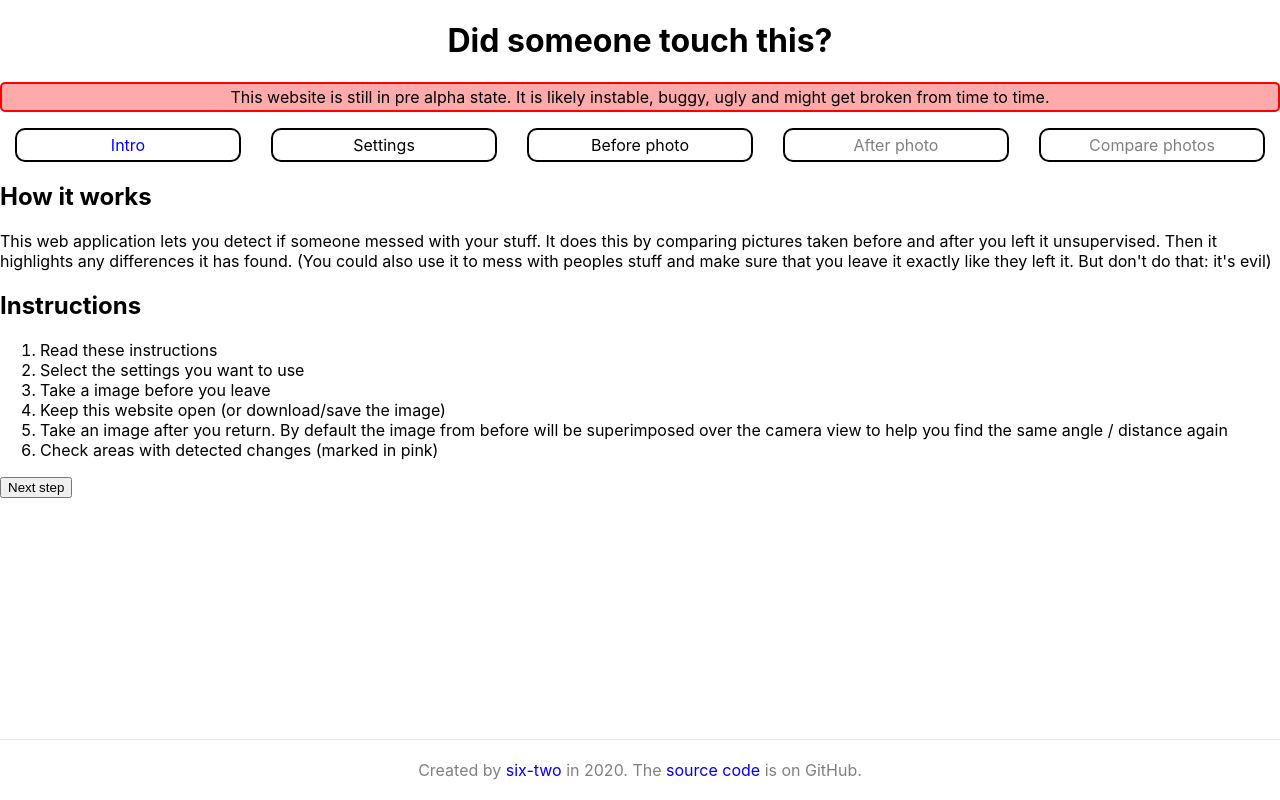
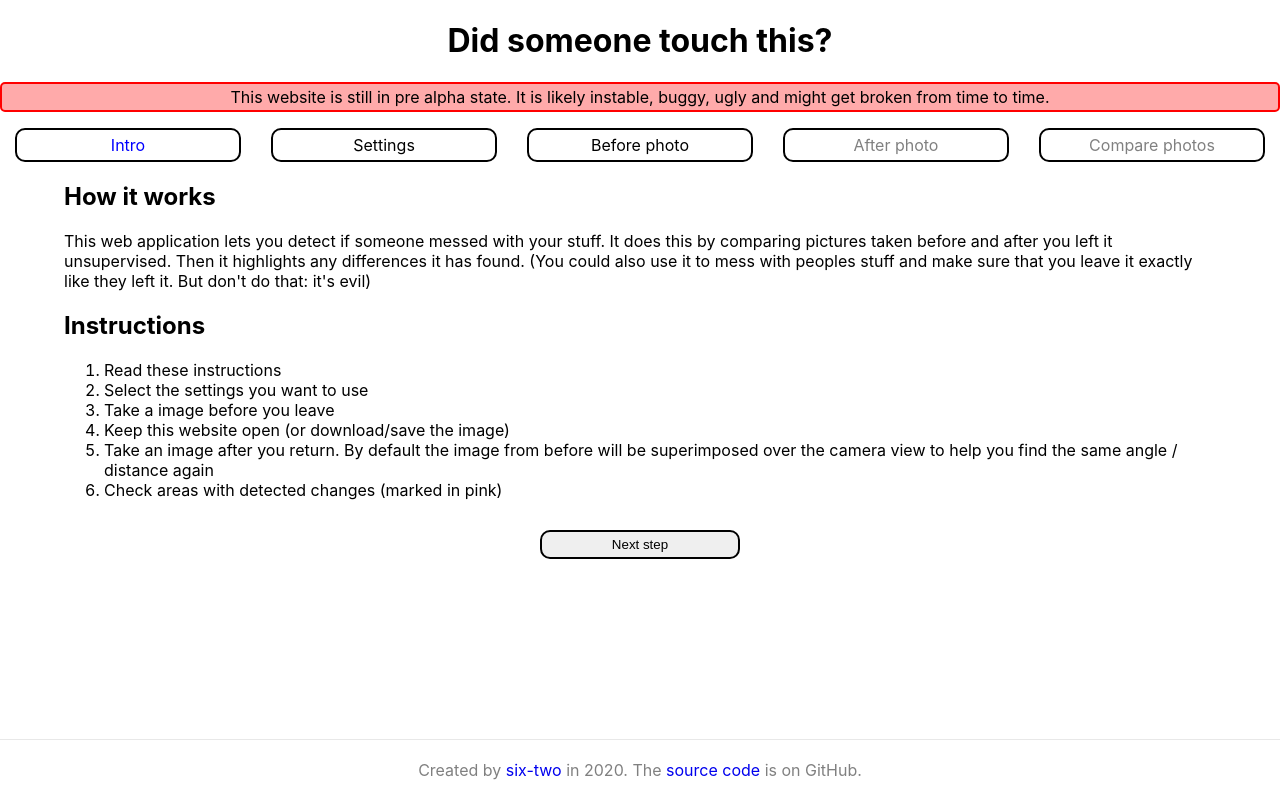
Before and after one commit to six-two/react_did_someone_touch_this, a React (Create React App) app: page / in a window 1280 px wide. Built offline with nearby package versions, Linux system fonts and the light colour scheme.

Commit message:
More styling tweaks

```diff
--- a/src/app/ImageCompareView.tsx
+++ b/src/app/ImageCompareView.tsx
@@ -28,10 +28,8 @@ class ImageCompareView extends React.Component<Props, State> {
     this.updateDiffImageIfNeeded();
 
     return (
-      <div className="images">
-
-        <h2>Difference</h2>
-        {renderImageIfExists(this.props.diffImageData)}
+      <div className="diff-view">
+        <img src={this.props.diffImageData} alt="Differences between the before and after pictures" />
       </div>
     );
   }
--- a/src/app/Main.tsx
+++ b/src/app/Main.tsx
@@ -20,9 +20,7 @@ class MainView extends React.Component {
         </div>
         <div className="app-contents">
           <StepDisplay />
-          <div className="step-content">
-            <StepContent />
-          </div>
+          <StepContent />
         </div>
       </div>
     );
--- a/src/app/StepContentDisplay.tsx
+++ b/src/app/StepContentDisplay.tsx
@@ -20,10 +20,10 @@ interface Props {
 interface State {
 }
 
-class MainView extends React.Component<Props, State> {
+class StepContentView extends React.Component<Props, State> {
   render() {
     return (
-      <div>
+      <div className="step-content">
         {this.renderContents()}
       </div>
     );
@@ -59,7 +59,7 @@ class MainView extends React.Component<Props, State> {
   renderWithNextButton(component: any) {
     return (<div>
       {component}
-      <button onClick={this.props.completeStep}>
+      <button className="next-button" onClick={this.props.completeStep}>
         Next step
       </button>
     </div>);
@@ -84,4 +84,4 @@ const mapDispatchToProps = (dispatch: any) => {
   };
 };
 
-export default connect(mapStateToProps, mapDispatchToProps)(MainView);
+export default connect(mapStateToProps, mapDispatchToProps)(StepContentView);
--- a/src/css/_step-list.scss
+++ b/src/css/_step-list.scss
@@ -1,3 +1,17 @@
+%button-style {
+  padding: 5px 5px;
+  margin: 0px 15px;
+  border: 2px solid black;
+  border-radius: 10px;
+}
+
+.next-button {
+  display: block;
+  width: 200px;
+  margin: 30px auto 15px auto;
+  @extend %button-style;
+}
+
 .step-list {
   display: flex;
   width: 100%;
@@ -7,10 +21,7 @@
     flex: 1;
     text-align: center;
     display: inline-block;
-    padding: 5px 5px;
-    margin: 0px 15px;
-    border: 2px solid black;
-    border-radius: 10px;
+    @extend %button-style;
   }
 
   .selected {
--- a/src/css/_webcam.scss
+++ b/src/css/_webcam.scss
@@ -1,8 +1,10 @@
 $camWidth: 700px;
 
 .take-image-div {
+  display: block;
   position: relative;
   width: $camWidth;
+  margin: 0px auto;
 
   img {
     position: absolute;
--- a/src/css/main.scss
+++ b/src/css/main.scss
@@ -15,4 +15,17 @@
     padding: 3px;
     text-align: center;
   }
+
+  .step-content {
+    display: block;
+    width: 90%;
+    margin: 0px auto;
+  }
+
+  .diff-view {
+    img {
+      display: block;
+      margin: 0px auto;
+    }
+  }
 }
```
